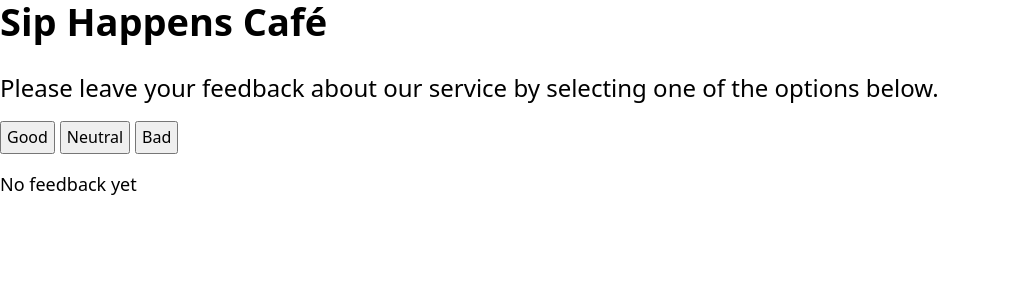
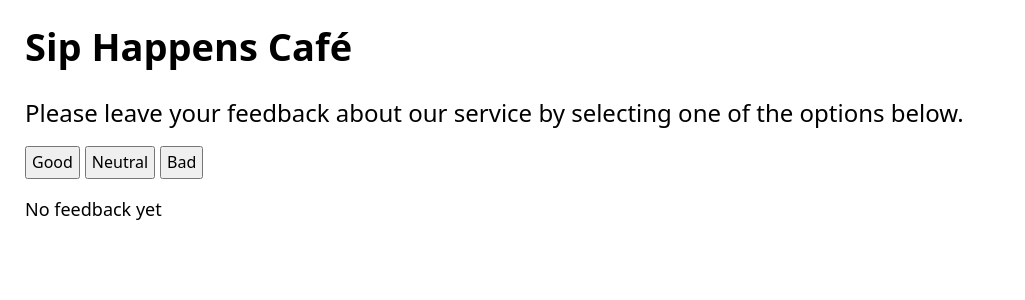
Before and after one commit to ConstantineKobushka/goit-react-hw-02, a React (Vite) app: page / in a window 1280 px wide. Shown: the top 300 px of the page, without its empty margins (0-1025 px from the left). Built offline with nearby package versions, Linux system fonts and the light colour scheme.

Commit message:
add margin-left and margin-top

```diff
--- a/src/components/Description/Description.module.css
+++ b/src/components/Description/Description.module.css
@@ -1,8 +1,11 @@
 .description_title {
+  margin-top: 25px;
+  margin-left: 25px;
   margin-bottom: 30px;
   font-size: 38px;
 }
 .description_text {
   font-size: 24px;
+  margin-left: 25px;
   margin-bottom: 20px;
 }
--- a/src/components/Feedback/Feedback.module.css
+++ b/src/components/Feedback/Feedback.module.css
@@ -1,4 +1,5 @@
 .feedback_text {
+  margin-left: 25px;
   font-size: 18px;
 }
 .feedback_text + .feedback_text {
--- a/src/components/Notification/Notification.module.css
+++ b/src/components/Notification/Notification.module.css
@@ -1,3 +1,4 @@
 .notification_text {
+  margin-left: 25px;
   font-size: 18px;
 }
--- a/src/components/Options/Options.module.css
+++ b/src/components/Options/Options.module.css
@@ -1,5 +1,6 @@
 .options_btn {
   padding: 5px;
+  margin-left: 25px;
 }
 .options_btn + .options_btn {
   margin-left: 5px;
```
